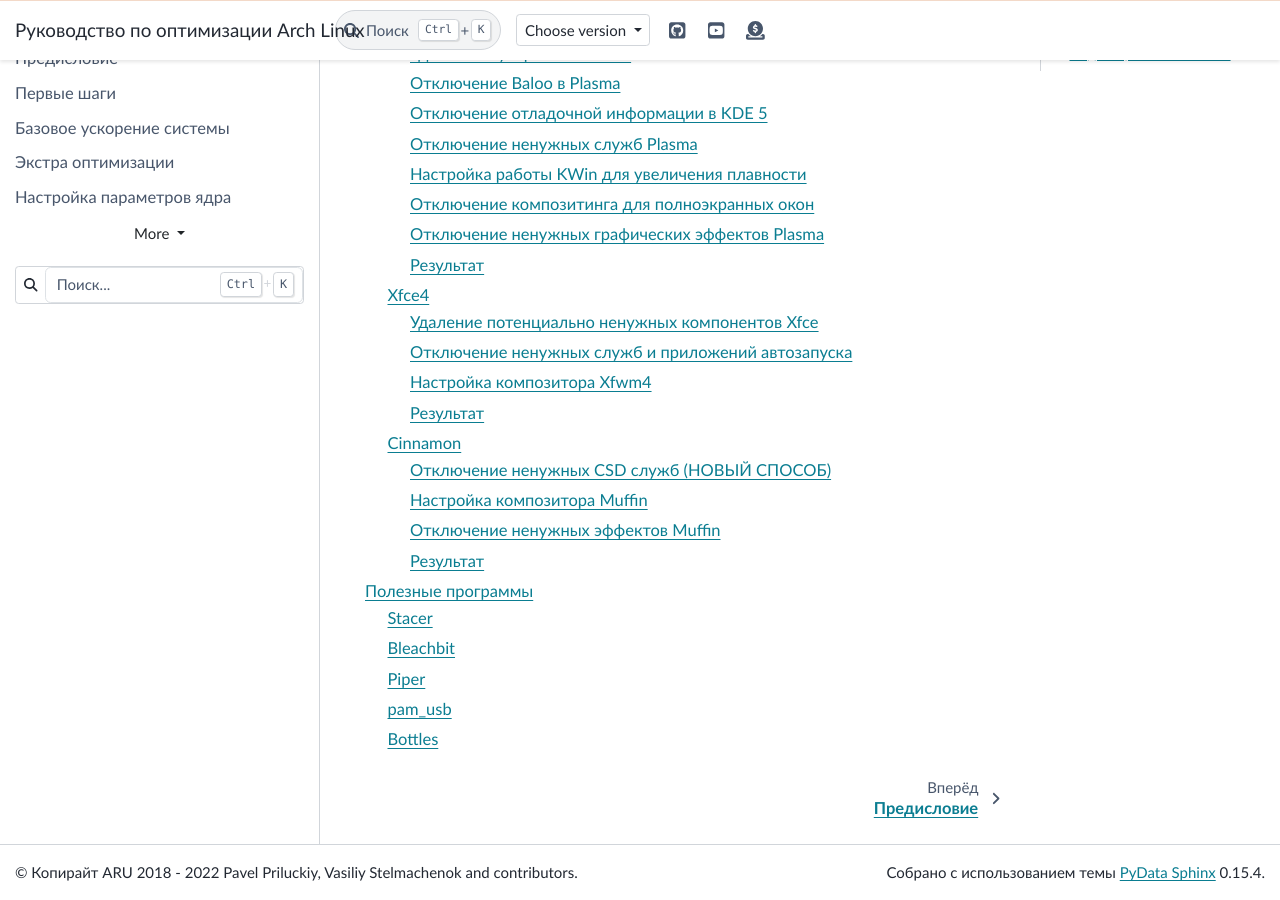
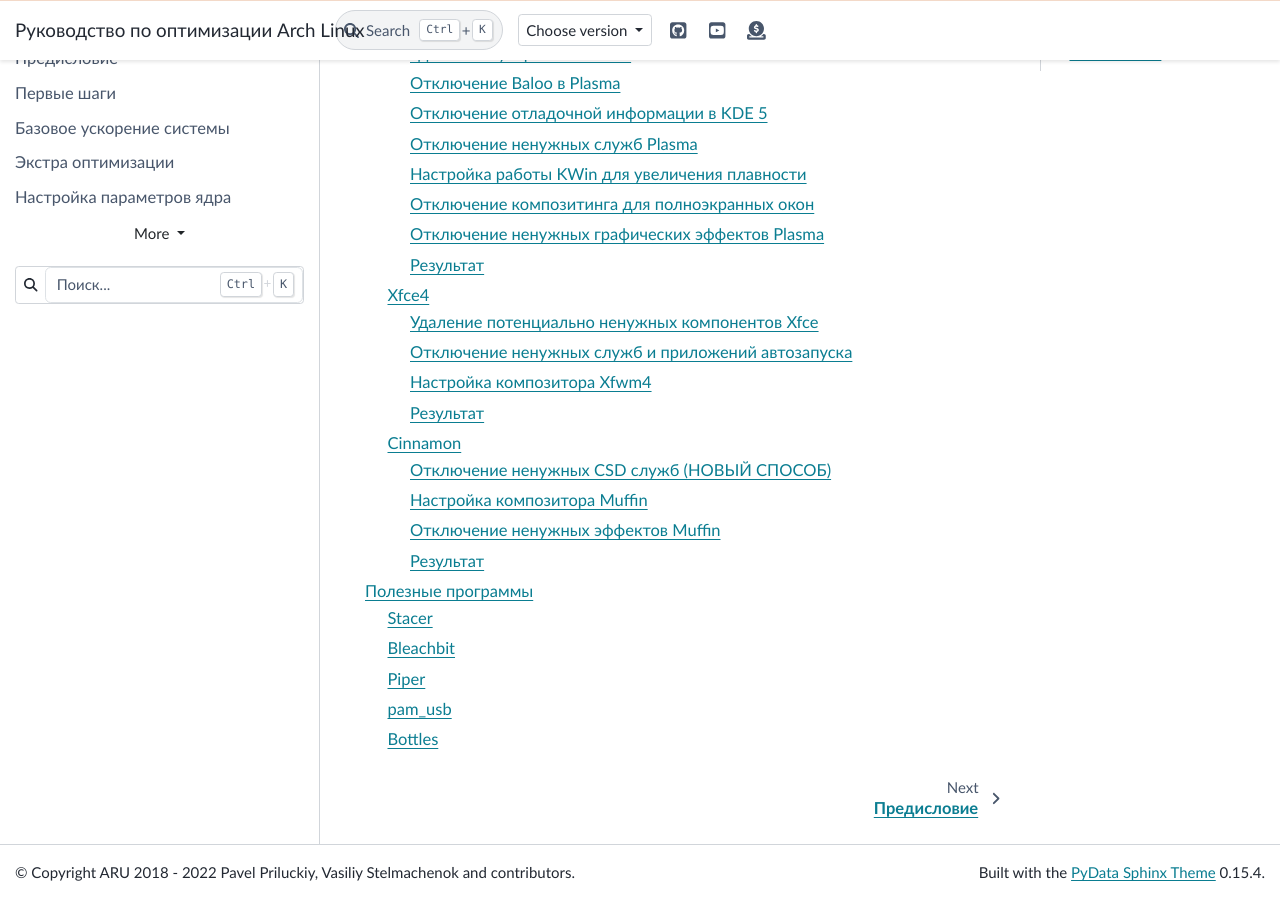
Before and after one commit to ventureoo/ARU, a Sphinx documentation site: the page built from docs/index.rst, in a window 1280 px wide and 900 px high, scrolled down 2972 px. Built offline with Sphinx 7.4.7 and the PyData theme 0.15.4, drawn with Linux system fonts in a browser that asks for light colours; part of the change alters nothing that is shown; some of the changed text lies outside the part shown.

```diff
--- a/docs/conf.py
+++ b/docs/conf.py
@@ -52,7 +52,7 @@ templates_path = ['_templates']
 #
 # This is also used if you do content translation via gettext catalogs.
 # Usually you set "language" from the command line for these cases.
-language = 'ru'
+language = 'en'
 
 # List of patterns, relative to source directory, that match files and
 # directories to ignore when looking for source files.
```
